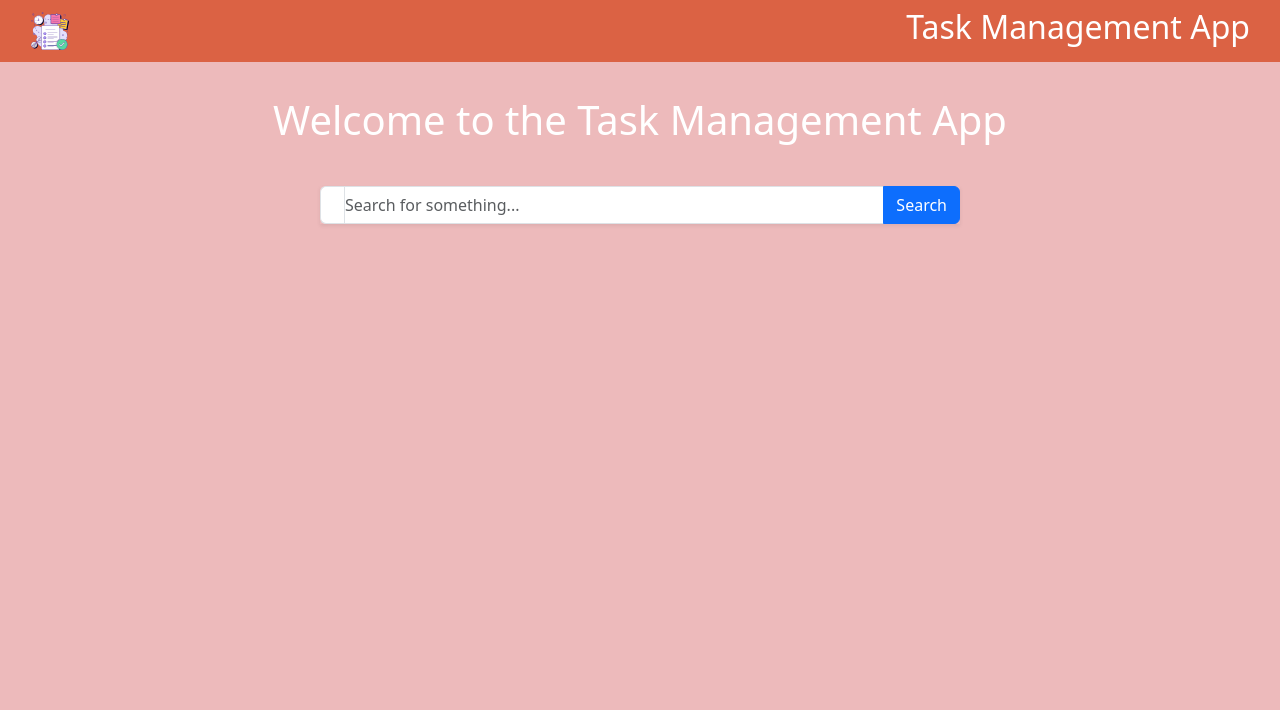
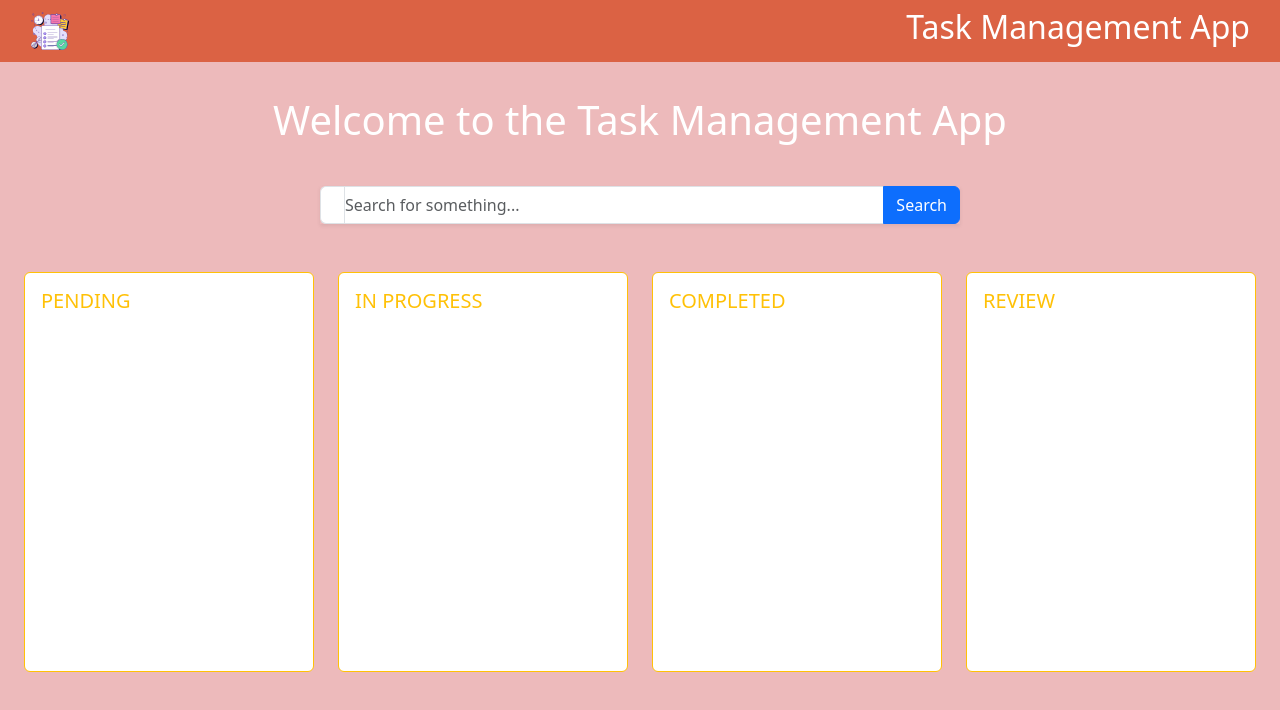
Before and after one commit to Bushrasidd/TaskManagement-frontend, a React (Vite) app: page / in a window 1280 px wide. Shown: the top 710 px of the page. Built offline with nearby package versions, Linux system fonts and the light colour scheme.

Commit message:
Add task status cards to App component layout; update main.jsx imports

```diff
--- a/src/App.jsx
+++ b/src/App.jsx
@@ -18,8 +18,35 @@ function App() {
         {/* <button className='btn btn-light ms-5'>Create</button> */}
         </div>
         <div className='d-flex justify-content-center align-items-center mt-4'>
-          {/*if i dont give the justify conetnt center and align item center why is search bar taking whole width */}
           <SearchBar onSearch={handleSearchAction} />
+        </div>
+        <div className='container-fluid p-4 mt-4'>
+          <div className="row">
+            <div className="col-12 col-lg-3">
+              <div className="card border-warning p-3" style={{ minHeight: "400px"}}>
+            <h5 className="text-warning">PENDING</h5>
+            {/* <div className="border p-2 mt-2">Pending</div> */}
+          </div>
+        </div>
+          <div className="col-12 col-lg-3">
+              <div className="card border-warning p-3" style={{ minHeight: "400px" }}>
+            <h5 className="text-warning">IN PROGRESS</h5>
+            {/* <div className="border p-2 mt-2">In-progress</div> */}
+          </div>
+        </div>
+          <div className="col-12 col-lg-3">
+              <div className="card border-warning p-3" style={{ minHeight: "400px" }}>
+            <h5 className="text-warning">COMPLETED</h5>
+            {/* <div className="border p-2 mt-2">Completed</div> */}
+          </div>
+        </div>
+          <div className="col-12 col-lg-3">
+              <div className="card border-warning p-3" style={{ minHeight: "400px" }}>
+            <h5 className="text-warning">REVIEW</h5>
+            {/* <div className="border p-2 mt-2">Review</div> */}
+          </div>
+        </div>
+        </div>
         </div>
         </main>
         </div>
--- a/src/main.jsx
+++ b/src/main.jsx
@@ -2,8 +2,8 @@ import { StrictMode } from 'react'
 import { createRoot } from 'react-dom/client'
 import './index.css'
 import App from './App.jsx'
-import 'primereact/resources/themes/lara-light-blue/theme.css'
-import 'primereact/resources/primereact.min.css'
+// import 'primereact/resources/themes/lara-light-blue/theme.css'
+// import 'primereact/resources/primereact.min.css'
 import 'bootstrap/dist/css/bootstrap.min.css';
 
 
```
